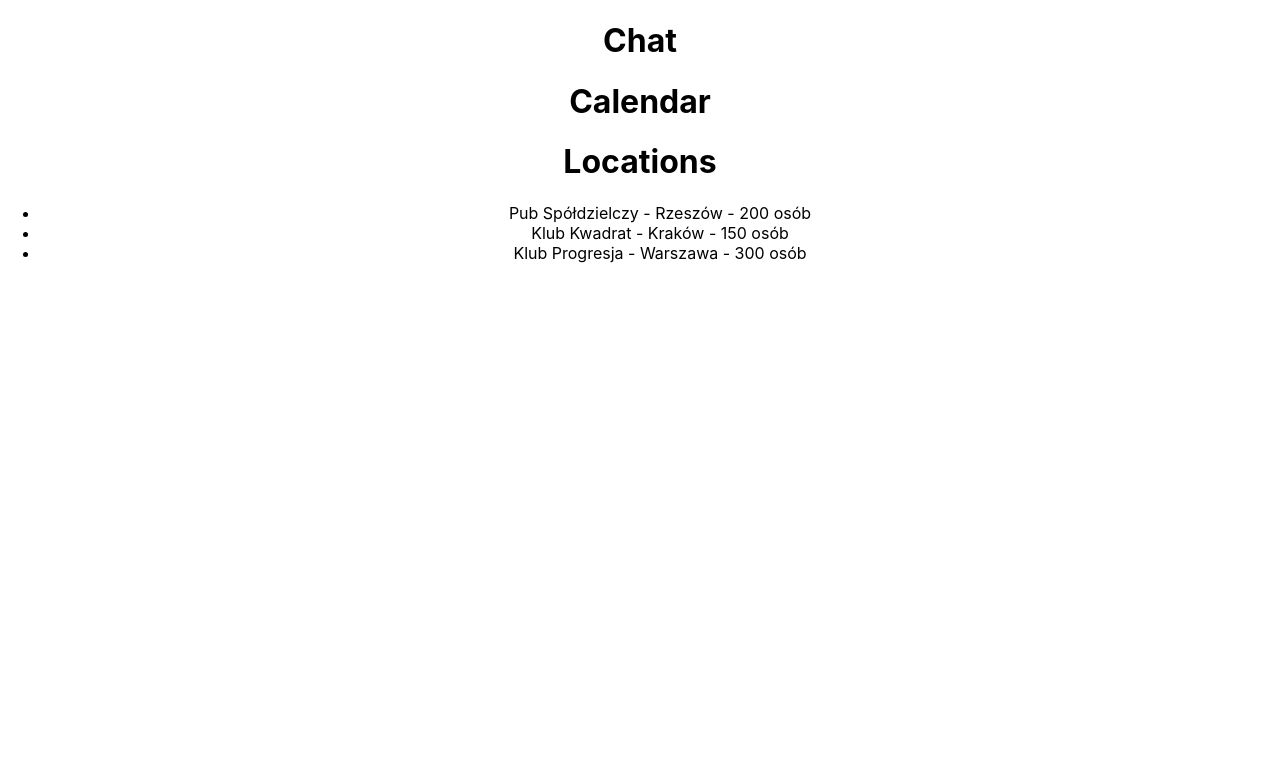
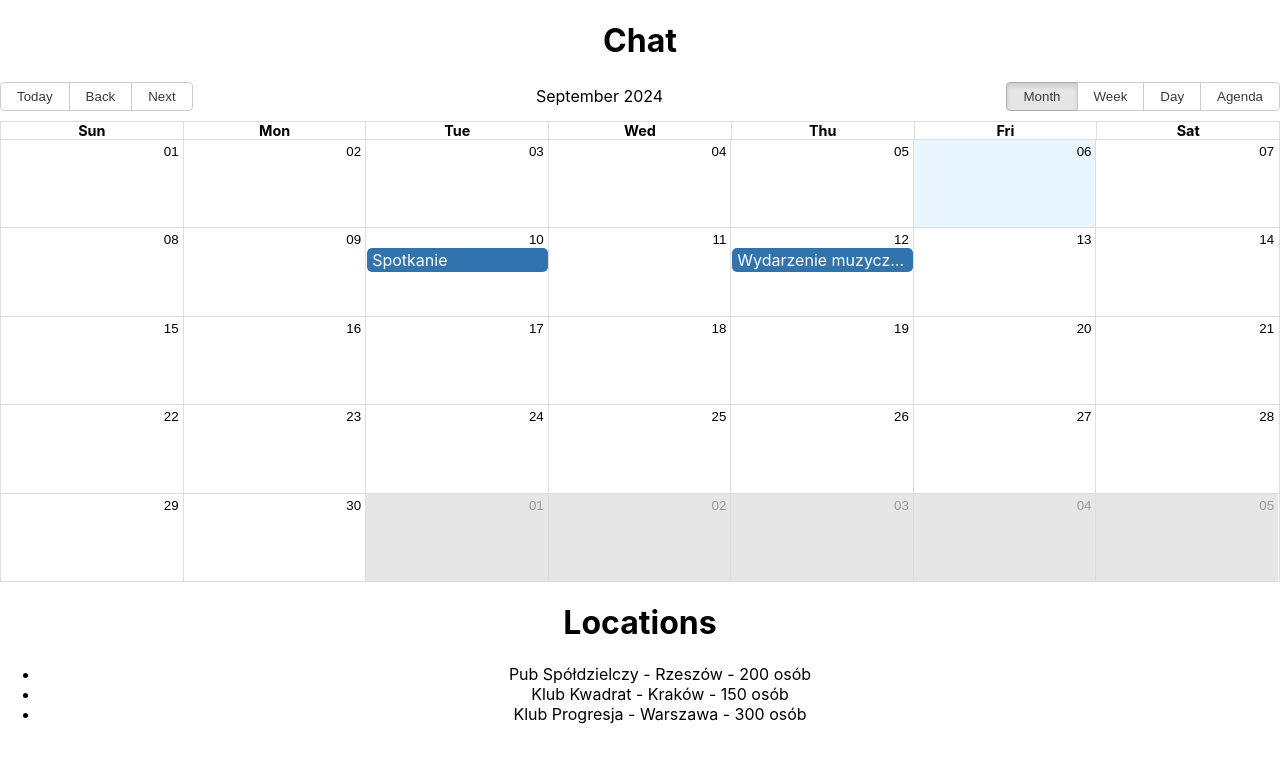
Before and after one commit to lpikor/musely, a React (Create React App) app: page / in a window 1280 px wide. Shown: the top 762 px of the page. Built offline with nearby package versions, Linux system fonts and the light colour scheme.

Commit message:
feat: add basic local calendar functionality

```diff
--- a/package.json
+++ b/package.json
@@ -6,7 +6,9 @@
     "@testing-library/jest-dom": "^5.17.0",
     "@testing-library/react": "^13.4.0",
     "@testing-library/user-event": "^13.5.0",
+    "moment": "^2.30.1",
     "react": "^18.3.1",
+    "react-big-calendar": "^1.13.4",
     "react-dom": "^18.3.1",
     "react-router-dom": "^6.26.1",
     "react-scripts": "5.0.1",
--- a/src/App.js
+++ b/src/App.js
@@ -1,5 +1,5 @@
 import './App.css';
-import Calendar from './components/Calendar/Calendar';
+import MyBigCalendar from './components/MyBigCalendar/MyBigCalendar';
 import Chat from './components/Chat/Chat';
 import Locations from './components/Locations/Locations';
 
@@ -7,7 +7,7 @@ function App() {
   return (
     <div className="App">
       <Chat />
-      <Calendar />
+      <MyBigCalendar />
       <Locations />
     </div>
   );
--- /dev/null
+++ b/src/components/MyBigCalendar/MyBigCalendar.js
@@ -0,0 +1,44 @@
+import React, { useState } from 'react';
+import { Calendar, momentLocalizer } from 'react-big-calendar';
+import moment from 'moment';
+import 'react-big-calendar/lib/css/react-big-calendar.css';
+
+const localizer = momentLocalizer(moment);
+
+function MyBigCalendar() {
+  const [events, setEvents] = useState([
+    { id: 1, title: 'Spotkanie', start: new Date(2024, 8, 10), end: new Date(2024, 8, 10) },
+    { id: 2, title: 'Wydarzenie muzyczne', start: new Date(2024, 8, 12, 10, 0), end: new Date(2024, 8, 12, 12, 0) }
+  ]);
+
+  const handleSelectSlot = ({ start, end }) => {
+    const title = window.prompt('Wprowadź tytuł wydarzenia');
+    if (title) {
+      setEvents([...events, { id: events.length + 1, title, start, end }]);
+    }
+  };
+
+  const handleSelectEvent = (event) => {
+    const newTitle = window.prompt('Edytuj tytuł wydarzenia', event.title);
+    if (newTitle) {
+      setEvents(events.map(evt => evt.id === event.id ? { ...evt, title: newTitle } : evt));
+    }
+  };
+
+  return (
+    <div>
+      <Calendar
+        localizer={localizer}
+        events={events}
+        startAccessor="start"
+        endAccessor="end"
+        style={{ height: 500 }}
+        selectable
+        onSelectSlot={handleSelectSlot}
+        onSelectEvent={handleSelectEvent}
+      />
+    </div>
+  );
+}
+
+export default MyBigCalendar;
```
Also changed, not shown: public/index.html (+0 -10 lines), 1 other file (tests, documents, lock files or other folders).
